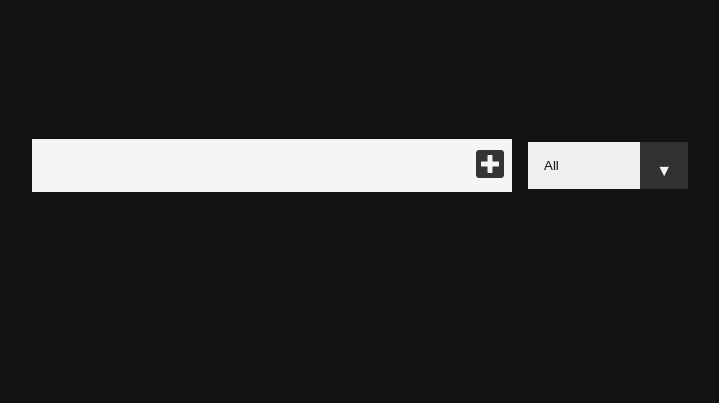
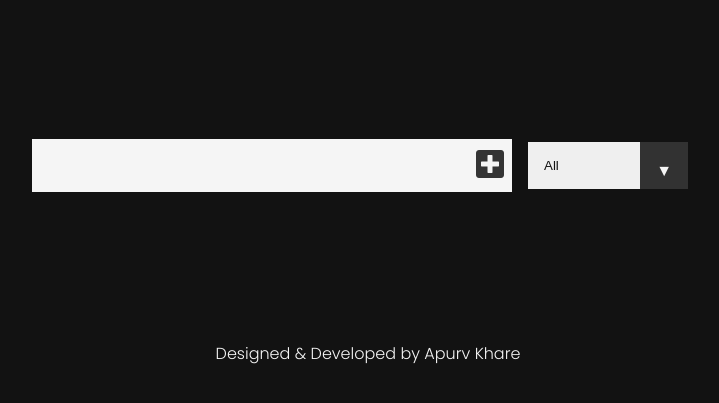
Before and after one commit to apurvkhare/Task-Organizer, a plain HTML site: page index.html in a window 1280 px wide. Shown: the part 107-510 px from the top of the page, without its empty margins (272-991 px from the left). Drawn offline with Linux system fonts and the light colour scheme.

Commit message:
Added Footer

```diff
--- a/index.html
+++ b/index.html
@@ -40,6 +40,11 @@
     <div class="todo-container">
       <ul class="todo-list"></ul>
     </div>
+    <footer>
+      <p>
+        Designed & Developed by Apurv Khare
+      </p>
+    </footer>
     <script src="./app.js"></script>
   </body>
 </html>
--- a/style.css
+++ b/style.css
@@ -153,6 +153,12 @@
   color: rgba(18, 18, 18, 0.85);
 }
 
+footer{
+  text-align: center;
+  margin-top: 5rem;
+  padding: 0 3rem;
+}
+
 @media (max-width: 500px) {
   form input {
     width: 100%;
```
